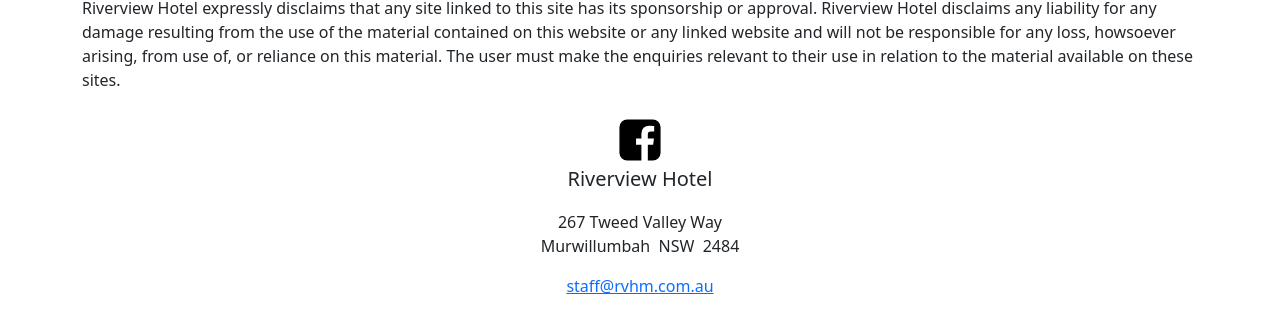
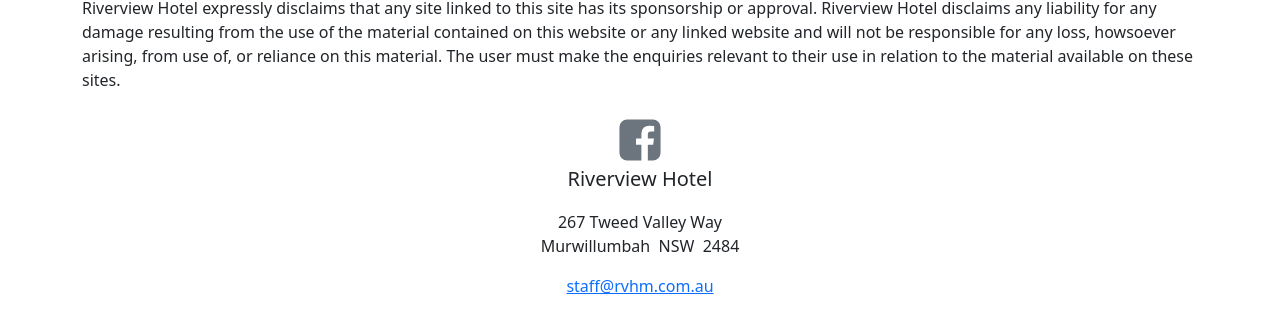
Before and after one commit to RiverviewHotel/RiverviewHotel.github.io, a Jekyll site: the page built from legal.html, in a window 1280 px wide. Shown: the part 539-848 px from the top of the page. Built offline with Jekyll 4.4.1, drawn with Linux system fonts in a browser that asks for light colours.

Commit message:
Update fcbk_follow.html

```diff
--- a/_includes/fcbk_follow.html
+++ b/_includes/fcbk_follow.html
@@ -1,5 +1,5 @@
 <a href="https://www.facebook.com/RiverviewHotel.Murwillumbah/">
-    <svg width="3em" height="3em" viewBox="0 0 1792 1792" xmlns="http://www.w3.org/2000/svg">
+    <svg width="3em" height="3em" fill="var(--bs-secondary)" viewBox="0 0 1792 1792" xmlns="http://www.w3.org/2000/svg">
         <path d="M1376 128q119 0 203.5 84.5t84.5 203.5v960q0 119-84.5 203.5t-203.5 84.5h-188v-595h199l30-232h-229v-148q0-56 23.5-84t91.5-28l122-1v-207q-63-9-178-9-136 0-217.5 80t-81.5 226v171h-200v232h200v595h-532q-119 0-203.5-84.5t-84.5-203.5v-960q0-119 84.5-203.5t203.5-84.5h960z" />
     </svg>
 </a>
```
